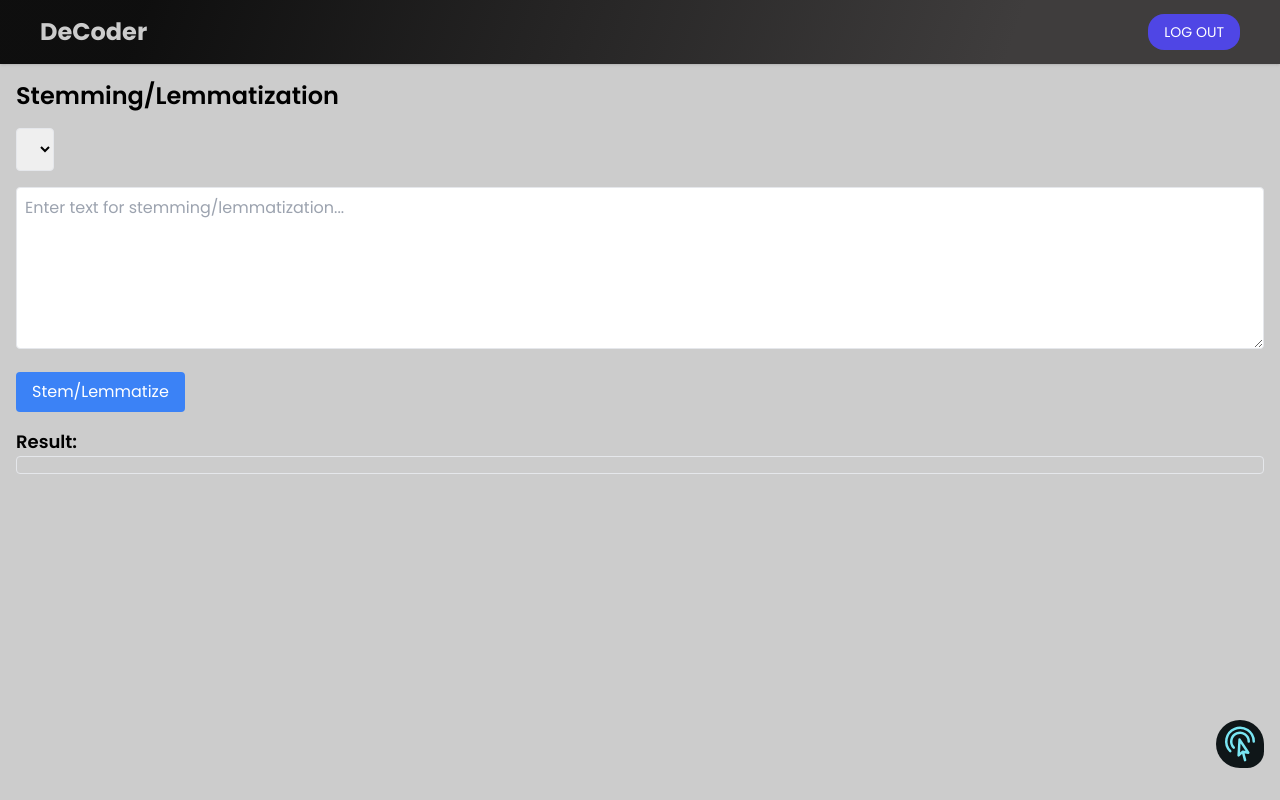
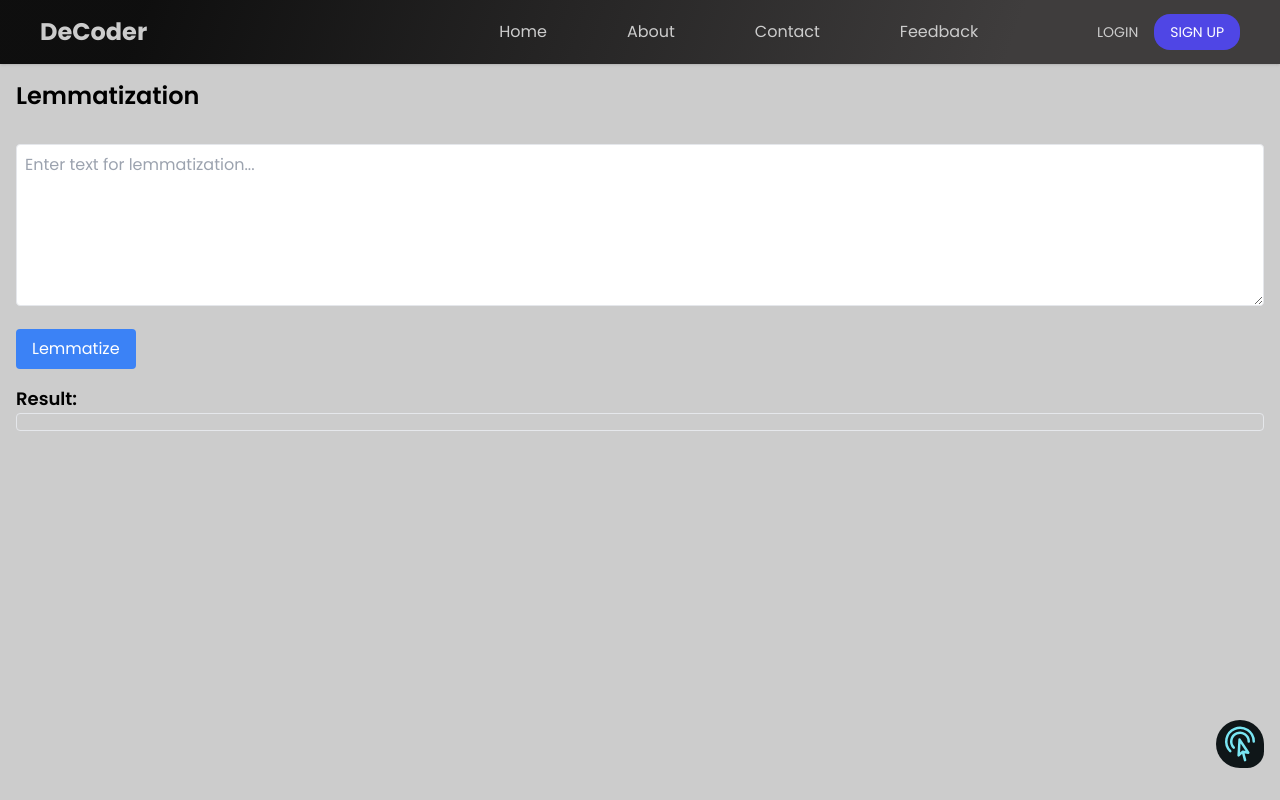
Before and after one commit to akadeepesh/ML_Automation_Frontend, a React (Create React App) app: page /StemLem in a window 1280 px wide. Built offline with nearby package versions, Linux system fonts and the light colour scheme; a web font is replaced by a local one.

Commit message:
added tokenization

```diff
--- a/package.json
+++ b/package.json
@@ -10,6 +10,7 @@
     "@testing-library/react": "^13.4.0",
     "@testing-library/user-event": "^13.5.0",
     "autoprefixer": "^10.4.15",
+    "axios": "^1.6.2",
     "mdb-react-ui-kit": "^6.2.0",
     "postcss": "^8.4.28",
     "react": "^18.2.0",
--- a/src/App.js
+++ b/src/App.js
@@ -2,12 +2,12 @@ import React from 'react';
 import './App.css'
 import Home from './components/Home';
 import Chatbox from './components/Chatbox';
-import AfterNavbar from './components/AfterNavbar';
+import Navbar from './components/Navbar';
 import Signup from './components/Signup';
 import Login from './components/Login';
 import Tokenization from './components/Tokenization';
 import StopWord from './components/Stop-word';
-import StemmingLemmatization from './components/StemLem';
+import Lemmatization from './components/Lematize';
 import { BrowserRouter, Routes, Route, useLocation } from "react-router-dom";
 
 const Layout = () => {
@@ -15,7 +15,7 @@ const Layout = () => {
   const isHidden = location.pathname === "/signup" || location.pathname === "/login";
   return (
     <>
-      {!isHidden && <AfterNavbar />}
+      {!isHidden && <Navbar />}
       {!isHidden && <Chatbox />}
       <Routes>
         <Route path="/" element={<Home />} />
@@ -23,7 +23,7 @@ const Layout = () => {
         <Route path='/login' element={<Login/>}/>
         <Route path='/tokenization' element={<Tokenization/>}></Route>
         <Route path='/stop-word-removal' element={<StopWord/>}></Route>
-        <Route path='/StemLem' element={<StemmingLemmatization/>}></Route>
+        <Route path='/StemLem' element={<Lemmatization/>}></Route>
       </Routes>
     </>
   );
--- a/src/components/StemLem.jsx
+++ b/src/components/Lematize.jsx
@@ -1,19 +1,14 @@
 import React, { useState } from "react";
 
-const StemmingLemmatization = () => {
+const Lemmatization = () => {
     const [inputText, setInputText] = useState("");
-    const [selectedLanguage, setSelectedLanguage] = useState("eng");
     const [outputText, setOutputText] = useState("");
 
     const handleInputChange = (event) => {
         setInputText(event.target.value);
     };
 
-    const handleLanguageChange = (event) => {
-        setSelectedLanguage(event.target.value);
-    };
-
-    const handleStemLemmatize = () => {
+    const handleLemmatize = () => {
         // Send a request to your backend for stemming/lemmatization
         // You will need to pass the inputText and selectedLanguage to your backend
         // Replace this with your actual backend API call.
@@ -34,30 +29,19 @@ const StemmingLemmatization = () => {
         //   });
 
         // Placeholder result for demonstration
-        setOutputText(`Sample stemming/lemmatization output.`);
+        setOutputText(`Sample lemmatization output.`);
     };
 
     return (
         <div className="container mx-auto p-4">
-            <h1 className="text-2xl font-semibold mb-4">Stemming/Lemmatization</h1>
+            <h1 className="text-2xl font-semibold mb-4">Lemmatization</h1>
             <div className="flex mb-4">
-                <div className="flex-grow">
-                    <select
-                        className="p-2 border rounded"
-                        value={selectedLanguage}
-                        onChange={handleLanguageChange}
-                    >
-                        {/* <option value="eng">English</option>
-                        <option value="spanish">Spanish</option> */}
-                        {/* Add more language options here */}
-                    </select>
-                </div>
             </div>
             <div className="mb-4">
                 <textarea
                     className="w-full p-2 border rounded"
                     rows="6"
-                    placeholder="Enter text for stemming/lemmatization..."
+                    placeholder="Enter text for lemmatization..."
                     value={inputText}
                     onChange={handleInputChange}
                 ></textarea>
@@ -65,9 +49,9 @@ const StemmingLemmatization = () => {
             <div>
                 <button
                     className="bg-blue-500 text-white px-4 py-2 rounded hover:bg-blue-600"
-                    onClick={handleStemLemmatize}
+                    onClick={handleLemmatize}
                 >
-                    Stem/Lemmatize
+                    Lemmatize
                 </button>
             </div>
             <div className="mt-4">
@@ -80,4 +64,4 @@ const StemmingLemmatization = () => {
     );
 };
 
-export default StemmingLemmatization;
+export default Lemmatization;
--- a/src/components/Tokenization.jsx
+++ b/src/components/Tokenization.jsx
@@ -1,67 +1,34 @@
 import React, { useState } from "react";
+import axios from 'axios';
 
 const Tokenization = () => {
     const [inputText, setInputText] = useState("");
-    const [selectedLanguage, setSelectedLanguage] = useState("eng");
     const [tokenizationOption, setTokenizationOption] = useState("sentence");
     const [outputText, setOutputText] = useState("");
 
-    // Function to handle input text change
     const handleInputChange = (event) => {
         setInputText(event.target.value);
     };
 
-    // Function to handle language selection change
-    const handleLanguageChange = (event) => {
-        setSelectedLanguage(event.target.value);
-    };
-
-    // Function to handle tokenization option change
     const handleTokenizationOptionChange = (event) => {
         setTokenizationOption(event.target.value);
     };
 
-    // Function to submit tokenization request to backend
-    const handleTokenize = () => {
-        // Send a request to your backend to tokenize inputText
-        // and update the outputText state with the result.
-        // Replace this with your actual backend API call.
-        // Example:
-        // fetch(`/api/tokenize?language=${selectedLanguage}&option=${tokenizationOption}`, {
-        //   method: "POST",
-        //   body: JSON.stringify({ text: inputText }),
-        //   headers: {
-        //     "Content-Type": "application/json",
-        //   },
-        // })
-        //   .then((response) => response.json())
-        //   .then((data) => {
-        //     setOutputText(data.result);
-        //   })
-        //   .catch((error) => {
-        //     console.error("Error fetching data:", error);
-        //   });
-
-        // Placeholder result for demonstration
-        setOutputText(`Sample ${tokenizationOption} tokenization output.`);
+    const handleTokenize = async () => {
+        try {
+            const response = await axios.post('http://localhost:8000/tokenize/', {
+                text: inputText,
+                type: tokenizationOption
+            });
+            setOutputText(response.data.tokens.join(', '));
+        } catch (error) {
+            console.error('Failed to tokenize text:', error);
+        }
     };
 
     return (
         <div className="container mx-auto p-4">
             <h1 className="text-2xl font-semibold mb-4">Tokenization</h1>
-            <div className="flex mb-4">
-                <div className="flex-grow">
-                    <select
-                        className="p-2 border rounded"
-                        value={selectedLanguage}
-                        onChange={handleLanguageChange}
-                    >
-                        <option value="eng">English</option>
-                        <option value="spanish">Spanish</option>
-                        {/* Add more language options here */}
-                    </select>
-                </div>
-            </div>
             <div className="mb-4">
                 <textarea
                     className="w-full p-2 border rounded"
```
